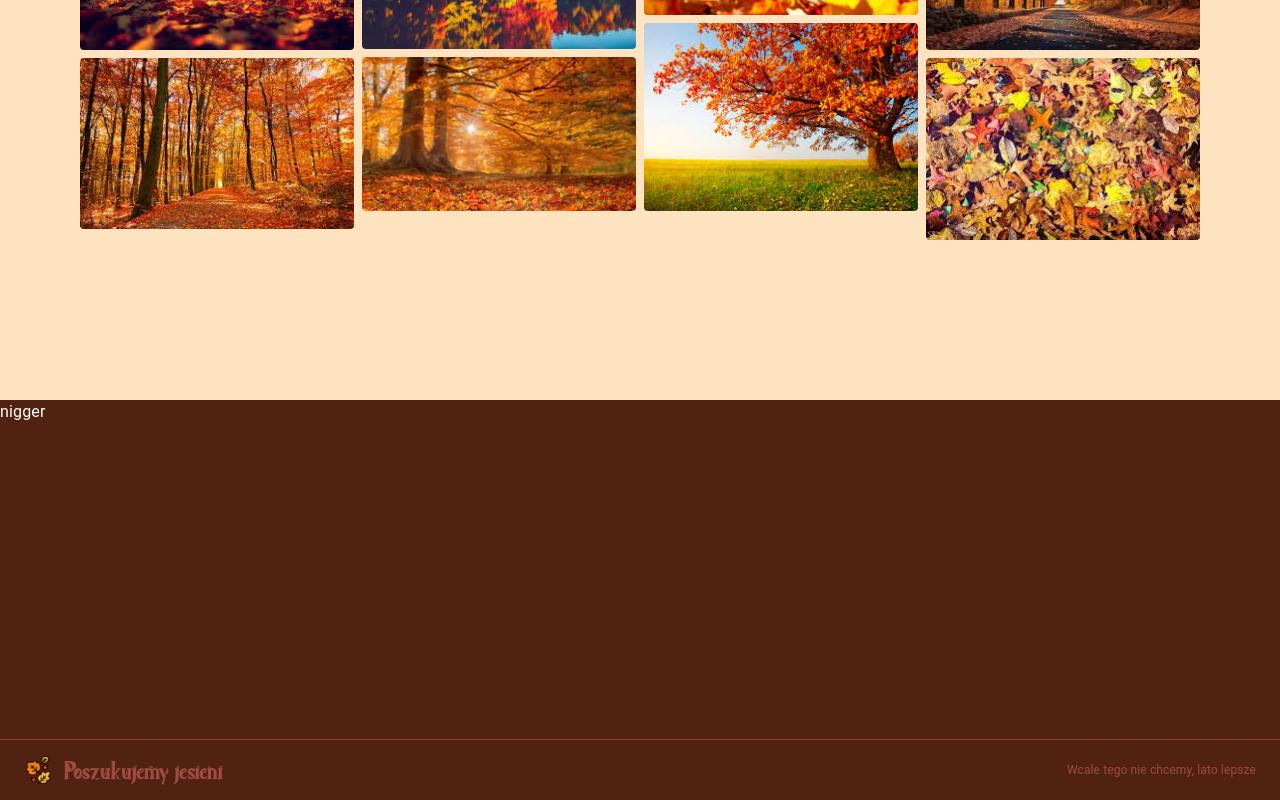
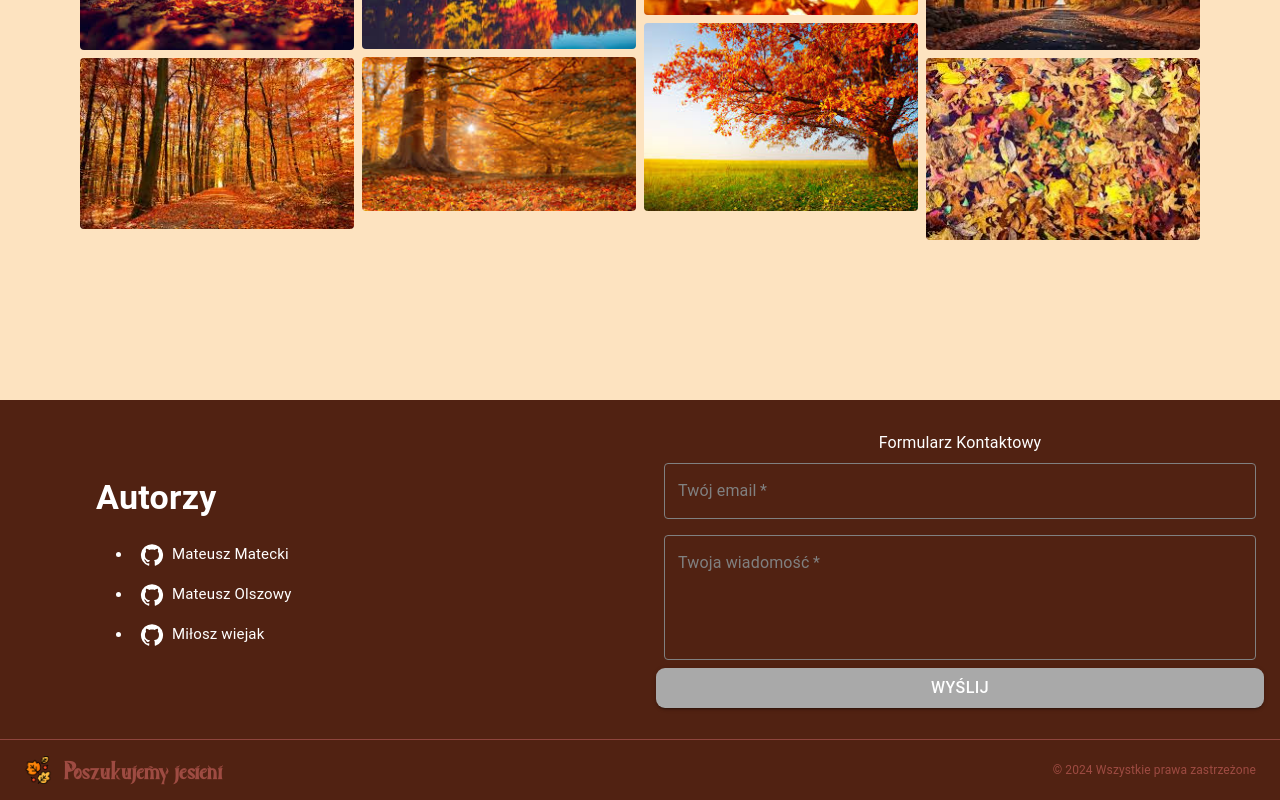
Before and after one commit to Materdelo/Autumn, a React (Vite) app: page /galeria in a window 1280 px wide. Shown: the part 1366-2166 px from the top of the page. Built offline with nearby package versions, Linux system fonts and the light colour scheme.

Commit message:
feature/footer

```diff
--- /dev/null
+++ b/src/components/Layouts/Main/Footer/ButtomFooter/Bottomfooter.jsx
@@ -0,0 +1,41 @@
+import {Box, Typography} from "@mui/material";
+import icon from "../../../../../assets/icon.png";
+
+export default function BottomFooter() {
+    return(
+        <Box
+            sx={{
+                p: 2,
+                px: 3,
+                height: "60px",
+                display: "flex",
+                justifyContent: "space-between",
+                gap: 2,
+                maxWidth: "1440px",
+                width: "100%",
+            }}
+        >
+            <Box
+                sx={{
+                    display: "flex",
+                    alignItems: "center",
+                    gap: 1.5,
+                }}
+            >
+                <img
+                    src={icon}
+                    alt="icon"
+                    style={{ height: "100%", width: "auto", color: "#7e2b22" }}
+                />
+                <Typography sx={{ fontFamily: "Autumn2", color: "#9e4b42" }}>
+                    Poszukujemy jesieni
+                </Typography>
+            </Box>
+            <Box sx={{ display: "flex", alignItems: "center" }}>
+                <Typography sx={{ fontSize: 12, color: "#9e4b42" }}>
+                    © 2024 Wszystkie prawa zastrzeżone
+                </Typography>
+            </Box>
+        </Box>
+    )
+}
--- a/src/components/Layouts/Main/Footer/Footer.jsx
+++ b/src/components/Layouts/Main/Footer/Footer.jsx
@@ -1,6 +1,7 @@
-import { Box, Divider, Typography } from "@mui/material";
+import {Box, Divider} from "@mui/material";
 
-import icon from "../../../../assets/icon.png";
+import BottomFooter from "./ButtomFooter/Bottomfooter.jsx";
+import MainFooter from "./MainFooter/MainFooter.jsx";
 
 export default function Footer() {
   return (
@@ -16,42 +17,9 @@ export default function Footer() {
         color: "white",
       }}
     >
-      <Box sx={{ flex: 1, maxWidth: "1440px", width: "100%" }}>nigger</Box>
+      <MainFooter />
       <Divider flexItem orientation="horizontal" color={"#7e2b22"} />
-      <Box
-        sx={{
-          p: 2,
-          px: 3,
-          height: "60px",
-          display: "flex",
-          justifyContent: "space-between",
-          gap: 2,
-          maxWidth: "1440px",
-          width: "100%",
-        }}
-      >
-        <Box
-          sx={{
-            display: "flex",
-            alignItems: "center",
-            gap: 1.5,
-          }}
-        >
-          <img
-            src={icon}
-            alt="icon"
-            style={{ height: "100%", width: "auto", color: "#7e2b22" }}
-          />
-          <Typography sx={{ fontFamily: "Autumn2", color: "#9e4b42" }}>
-            Poszukujemy jesieni
-          </Typography>
-        </Box>
-        <Box sx={{ display: "flex", alignItems: "center" }}>
-          <Typography sx={{ fontSize: 12, color: "#9e4b42" }}>
-            Wcale tego nie chcemy, lato lepsze
-          </Typography>
-        </Box>
-      </Box>
+      <BottomFooter />
     </Box>
   );
 }
--- /dev/null
+++ b/src/components/Layouts/Main/Footer/MainFooter/Authors/Authors.jsx
@@ -0,0 +1,30 @@
+import {Box, IconButton, Typography} from "@mui/material";
+import GitHubIcon from '@mui/icons-material/GitHub';
+
+export default function Authors() {
+    return (
+        <Box sx={{ p: 2, display: "flex", width: "100%", flexDirection: "column" }} >
+            <Typography variant="h4"  sx={{ px: 10, pb: 2, fontWeight: "bold" }}>Autorzy</Typography>
+            <Box sx={{ px: 12, pb: 1}}>
+                <ul style={{marginLeft: 20, fontSize: 15}}>
+                    <li>
+                        <IconButton href="https://github.com/onhq11" target="_blank">
+                            <GitHubIcon />
+                        </IconButton>
+                        Mateusz Matecki
+                    </li>
+                    <li>
+                        <IconButton href="https://github.com/Materdelo" target="_blank">
+                            <GitHubIcon />
+                        </IconButton>
+                        Mateusz Olszowy</li>
+                    <li>
+                        <IconButton href="https://github.com/Miloszkh" target="_blank">
+                            <GitHubIcon />
+                        </IconButton>
+                        Miłosz wiejak</li>
+                </ul>
+            </Box>
+        </Box>
+    )
+};
--- /dev/null
+++ b/src/components/Layouts/Main/Footer/MainFooter/ContactFrom/ContactForm.jsx
@@ -0,0 +1,84 @@
+import {Box, Button, TextField, Typography} from "@mui/material";
+import {useState} from "react";
+
+export default function ContactForm() {
+    const [email, setEmail] = useState("");
+    const [emailError, setEmailError] = useState(false);
+
+    const handleEmailChange = (ev) => {
+        setEmail(ev.target.value);
+        if (ev.target.validity.valid) {
+            setEmailError(false);
+        } else {
+            setEmailError(true);
+        }
+    }
+
+    const handleSubmit = e => {
+        e.preventDefault();
+        if (e.target.checkValidity()) {
+            alert("Poprawne dane");
+        } else {
+            alert("Formularz wypełniony niepoprawnie");
+        }
+    };
+
+    return (
+        <Box component="form" onSubmit={handleSubmit} noValidate sx={{ p: 2, display: "flex", width: "100%", flexDirection: "column" }}>
+            <Typography sx={{textAlign: "center"}}>Formularz Kontaktowy </Typography>
+            <TextField sx={{
+                m: 1,
+                "& .MuiOutlinedInput-input": {
+                    color: "gray",
+                },
+                "& .MuiOutlinedInput-root": {
+                    "& fieldset": {
+                        borderColor: "gray",
+                    },
+                    "&:hover fieldset": {
+                        borderColor: "gray",
+                    },
+                    "&.Mui-focused fieldset": {
+                        borderColor: "white",
+                    },
+                    "&.Mui-error fieldset": {
+                        borderColor: "red",
+                    },
+                },
+                "& .MuiInputLabel-root": {
+                    color: "gray",
+                },
+                "& .MuiInputLabel-root.Mui-focused": {
+                    color: "white",
+                },
+                "& .MuiInputLabel-root.Mui-error": {
+                    color: "red",
+                },
+            }} label="Twój email" variant="outlined" onChange={handleEmailChange} error={emailError} helperText={emailError ? "Podaj poprawny adres email": ""} inputProps={{type: "email"}} required ></TextField>
+            <TextField sx={{
+                m: 1,
+                "& .MuiOutlinedInput-input": {
+                    color: "gray",
+                },
+                "& .MuiOutlinedInput-root": {
+                    "& fieldset": {
+                        borderColor: "gray",
+                    },
+                    "&:hover fieldset": {
+                        borderColor: "gray",
+                    },
+                    "&.Mui-focused fieldset": {
+                        borderColor: "white",
+                    },
+                },
+                "& .MuiInputLabel-root": {
+                    color: "gray",
+                },
+                "& .MuiInputLabel-root.Mui-focused": {
+                    color: "white",
+                },
+            }} label="Twoja wiadomość" variant="outlined" multiline rows={4} required ></TextField>
+            <Button variant="contained" type="submit" sx={{color: "white", backgroundColor: "darkgray" }}>Wyślij</Button>
+        </Box>
+    )
+}
--- /dev/null
+++ b/src/components/Layouts/Main/Footer/MainFooter/MainFooter.jsx
@@ -0,0 +1,12 @@
+import {Box} from "@mui/material";
+import Authors from "./Authors/Authors.jsx";
+import ContactForm from "./ContactFrom/ContactForm.jsx";
+
+export default function MainFooter(){
+     return (
+         <Box sx={{ flex: 1, maxWidth: "1440px", width: "100%", display: "flex", alignItems: "center", justifyContent: "space-between" }}>
+             <Authors />
+             <ContactForm />
+         </Box>
+     )
+}
```
